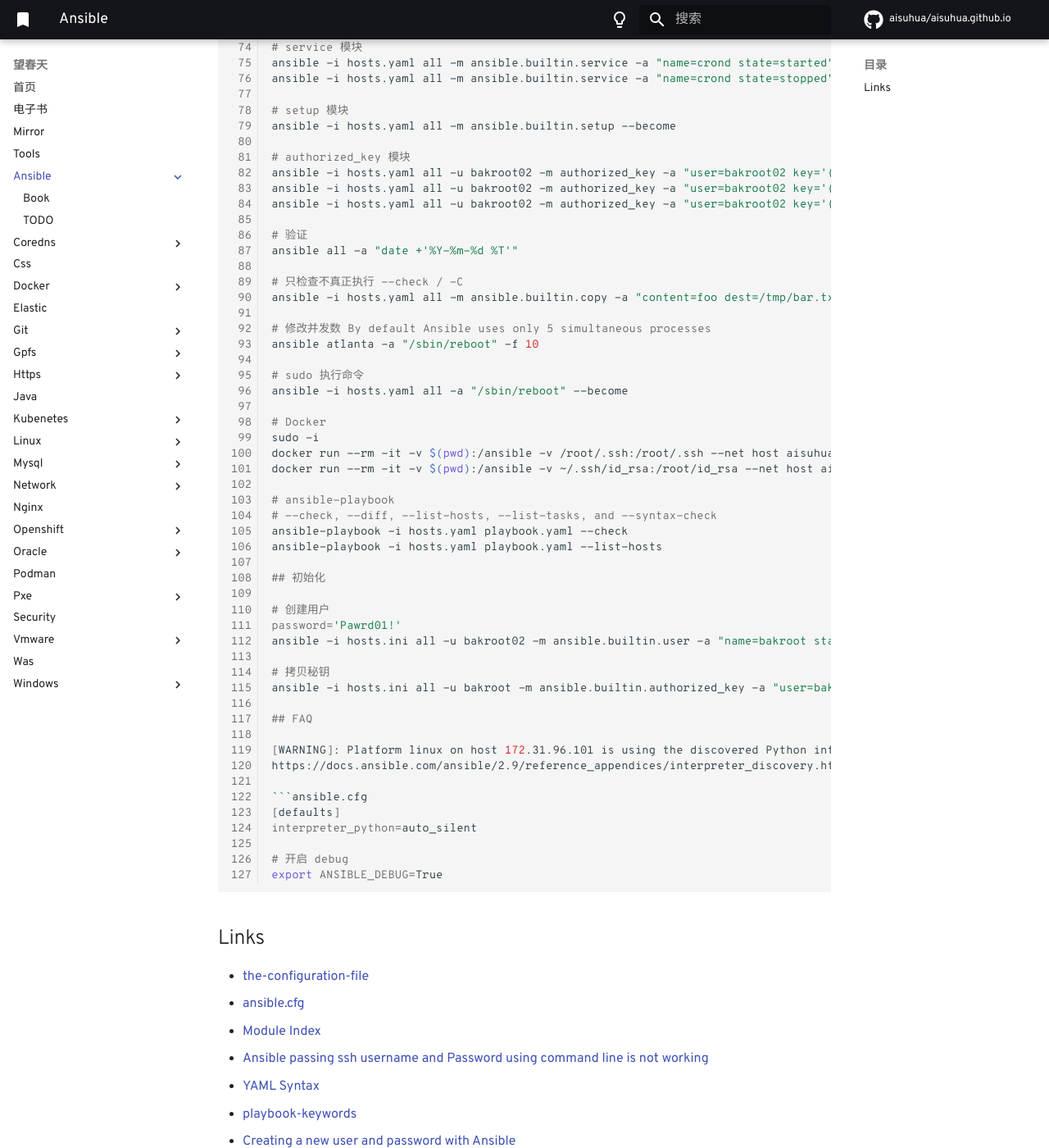
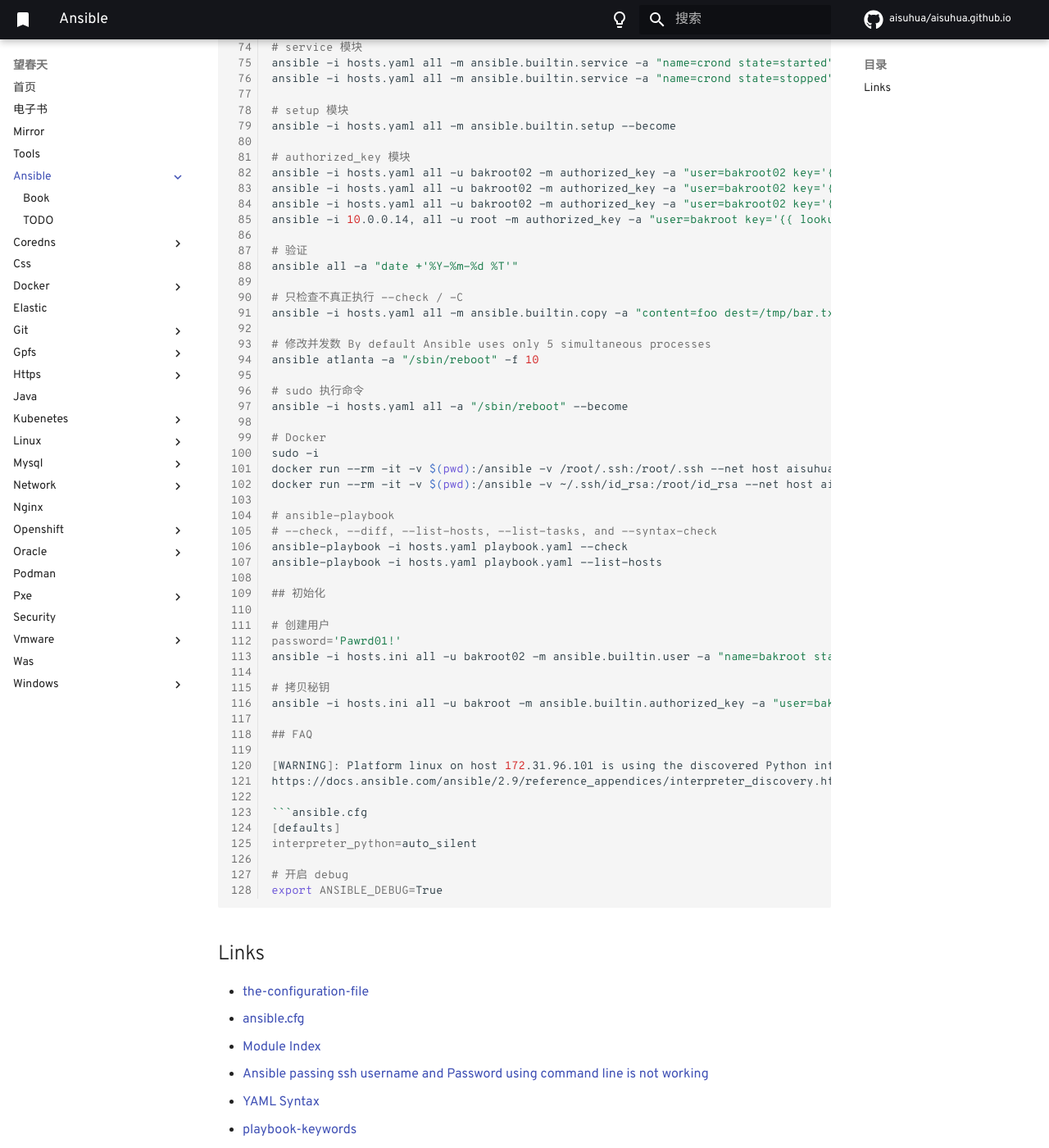
Before and after one commit to aisuhua/aisuhua.github.io, an MkDocs documentation site: the page built from docs/ansible/index.md, in a window 1280 px wide and 1400 px high, scrolled down 1530 px. Shown: the whole window at 82% size. Built offline with MkDocs 1.6.1 and Material for MkDocs 9.7.7, drawn with Linux system fonts in a browser that asks for light colours; comment, search, counter and statistics services are not loaded.

Commit message:
TODO.md cheetsheet.md repo.md index.md faq.md

```diff
--- a/docs/ansible/index.md
+++ b/docs/ansible/index.md
@@ -85,6 +85,7 @@ ansible -i hosts.yaml all -m ansible.builtin.setup --become
 ansible -i hosts.yaml all -u bakroot02 -m authorized_key -a "user=bakroot02 key='{{ lookup('file', '/root/.ssh/id_rsa.pub') }}' state=present path=/home/bakroot02/.ssh/authorized_keys" --ask-pass
 ansible -i hosts.yaml all -u bakroot02 -m authorized_key -a "user=bakroot02 key='{{ lookup('file', '/root/.ssh/id_rsa.pub') }}' state=present" --ask-pass
 ansible -i hosts.yaml all -u bakroot02 -m authorized_key -a "user=bakroot02 key='{{ lookup('file', '/root/.ssh/id_rsa.pub') }}' state=present exclusive=True" --ask-pass
+ansible -i 10.0.0.14, all -u root -m authorized_key -a "user=bakroot key='{{ lookup('file', '.ssh/id_rsa.pub') }}' state=present" --ask-pass
 
 # 验证
 ansible all -a "date +'%Y-%m-%d %T'"
```
